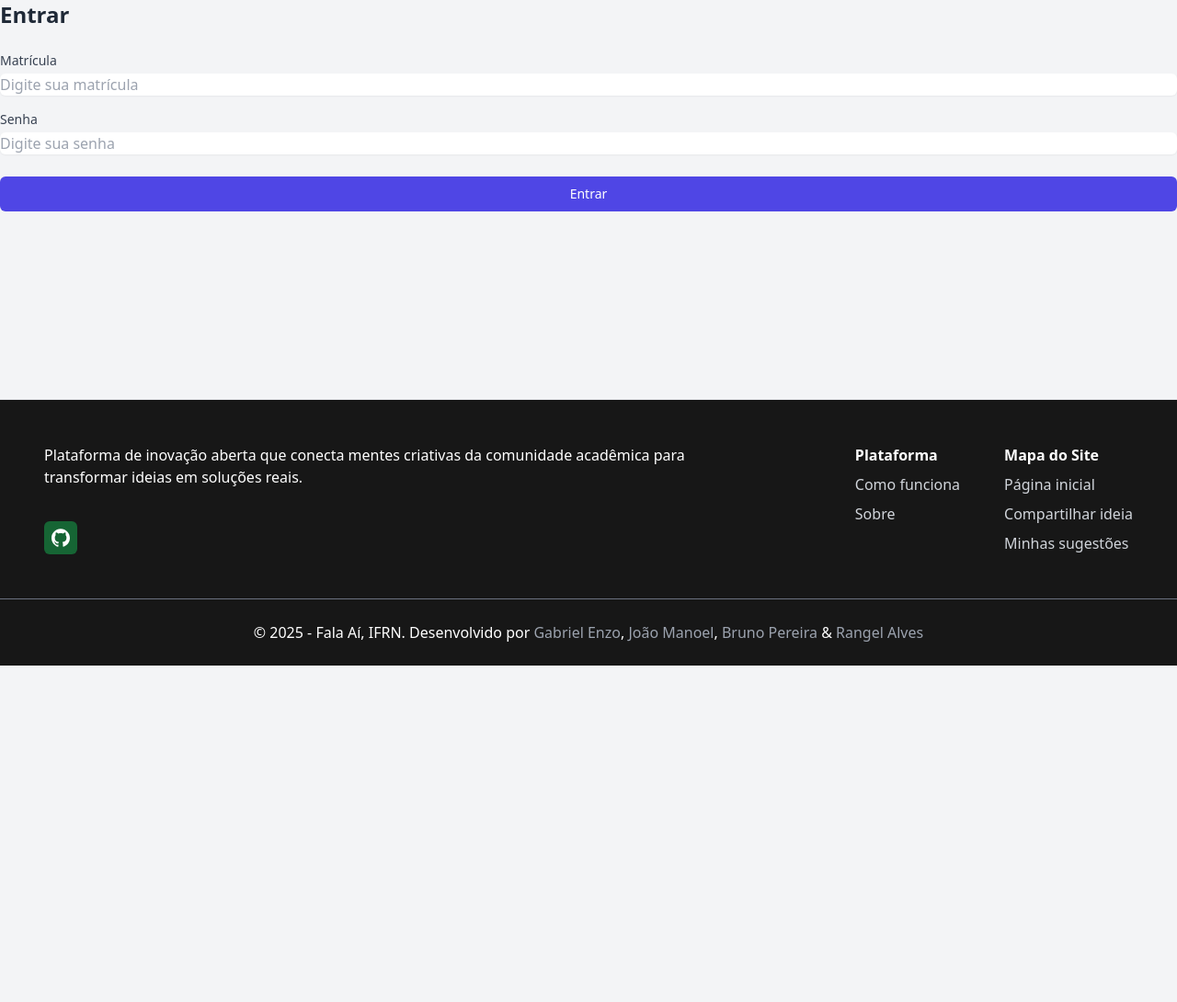
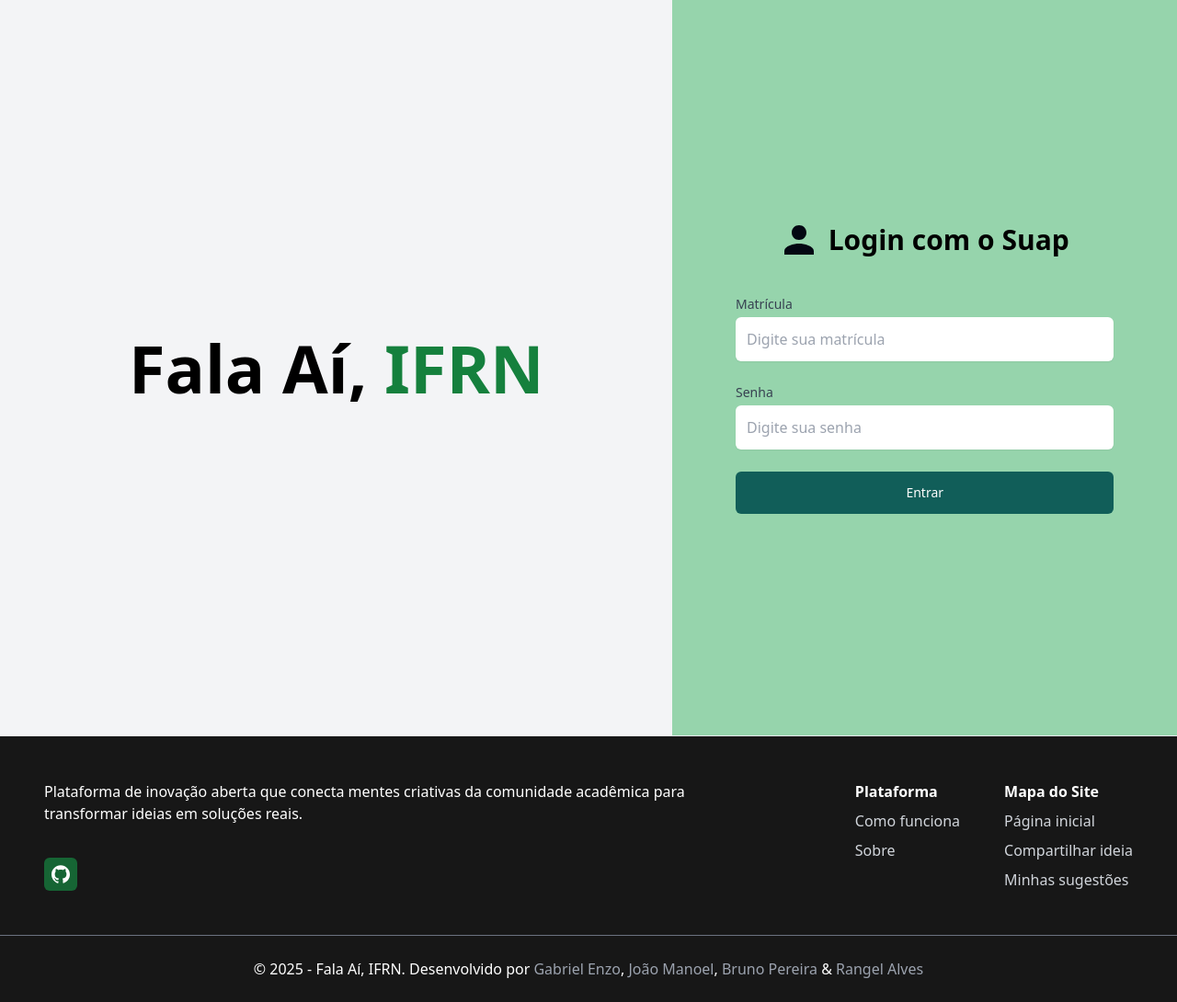
Before and after one commit to JoaoManoelFontes/falaai-ifrn, a Django app: page /auth/ in a window 1280 px wide. Shown: the part 76-1166 px from the top of the page at 92% size. Before the commit the page ends 800 px from the top, so only its background shows below. Run offline with Django 5.2, Linux system fonts and the light colour scheme; style sheets or scripts are compiled from the project's sources.

Commit message:
feat: create login-page

```diff
--- a/templates/auth/form.html
+++ b/templates/auth/form.html
@@ -4,7 +4,8 @@
 {% if messages %}
 <div id="toast-container" class="fixed top-4 right-4 z-50 space-y-3">
   {% for message in messages %}
-            <div class="flex items-start gap-3 rounded-lg shadow-lg border px-4 py-3 max-w-sm
+  <div
+    class="flex items-start gap-3 rounded-lg shadow-lg border px-4 py-3 max-w-sm
                         {% if 'success' in message.tags %}bg-green-50 border-green-200 text-green-900{% elif 'error' in message.tags %}bg-red-50 border-red-200 text-red-900{% elif 'warning' in message.tags %}bg-yellow-50 border-yellow-200 text-yellow-900{% else %}bg-slate-50 border-slate-200 text-slate-900{% endif %}"
     role="status" data-toast>
     <div class="mt-0.5">
@@ -27,42 +28,53 @@
 </div>
 {% endif %}
 
-    <h1 class="text-2xl font-semibold text-gray-800 mb-6">Entrar</h1>
 
 <form method="post" action="">
   {% csrf_token %}
 
-      <div class="mb-4">
-        <label for="id_matricula" class="block text-sm font-medium text-gray-700">Matrícula</label>
-        <input
-          type="text"
-          id="id_matricula"
-          name="matricula"
-          required
-          autocomplete="username"
-          class="mt-1 block w-full rounded-md border-gray-300 shadow-sm focus:border-indigo-500 focus:ring-indigo-500"
-          placeholder="Digite sua matrícula"
-        />
+  <div class="flex justify-between h-full min-h-screen">
+    <div class="flex items-center justify-center  font-sans font-bold w-4/5">
+      <span class="text-7xl font-bold">
+        Fala Aí, <span class="text-green-700">IFRN</span>
+      </span>
     </div>
 
-      <div class="mb-6">
-        <label for="id_senha" class="block text-sm font-medium text-gray-700">Senha</label>
-        <input
-          type="password"
-          id="id_senha"
-          name="senha"
-          required
-          autocomplete="current-password"
-          class="mt-1 block w-full rounded-md border-gray-300 shadow-sm focus:border-indigo-500 focus:ring-indigo-500"
-          placeholder="Digite sua senha"
-        />
+    <div class="bg-[#96D4AC] w-3/5 h-full min-h-screen ">
+      <div class="flex flex-col justify-center items-center h-full min-h-screen gap-6">
+
+        <div class="flex items-center mb-4 gap-3">
+          <div class="flex items-center justify-center w-10 h-10  rounded-full">
+            <svg class="w-10 h-10 text-gray-950" fill="currentColor" viewBox="0 0 24 24">
+              <path
+                d="M12 12c2.7 0 4.8-2.1 4.8-4.8S14.7 2.4 12 2.4 7.2 4.5 7.2 7.2 9.3 12 12 12zm0 2.4c-3.2 0-9.6 1.6-9.6 4.8v2.4h19.2v-2.4c0-3.2-6.4-4.8-9.6-4.8z" />
+            </svg>
           </div>
 
-      <button
-        type="submit"
-        class="w-full inline-flex justify-center items-center px-4 py-2 border border-transparent text-sm font-medium rounded-md text-white bg-indigo-600 hover:bg-indigo-700 focus:outline-none focus:ring-2 focus:ring-indigo-500"
-      >
+          <span class="text-3xl font-bold">Login com o Suap</span>
+        </div>
+
+        <div class="w-3/4">
+          <label for="id_matricula" class="block text-sm font-medium text-gray-700">Matrícula</label>
+          <input type="text" id="id_matricula" name="matricula" required autocomplete="username"
+            class="mt-1 w-full py-3 rounded-md p-3 border-gray-300 shadow-sm focus:border-indigo-500 focus:ring-indigo-500"
+            placeholder="Digite sua matrícula">
+        </div>
+
+        <div class="w-3/4">
+          <label for="id_senha" class="block text-sm font-medium text-gray-700">Senha</label>
+          <input type="password" id="id_senha" name="senha" required autocomplete="current-password"
+            class="mt-1 w-full py-3  p-3 rounded-md border-gray-300 shadow-sm focus:border-indigo-500 focus:ring-indigo-500"
+            placeholder="Digite sua senha">
+        </div>
+
+        <button type="submit"
+          class="w-3/4 inline-flex justify-center items-center px-4 py-3 border border-transparent text-sm font-medium rounded-md text-white bg-teal-800 hover:bg-teal-700 focus:outline-none focus:ring-2 focus:ring-indigo-500">
           Entrar
         </button>
+
+      </div>
+
+    </div>
 </form>
+
 {% endblock %}
```
Lines whose indentation alone changed are shown as unchanged.
